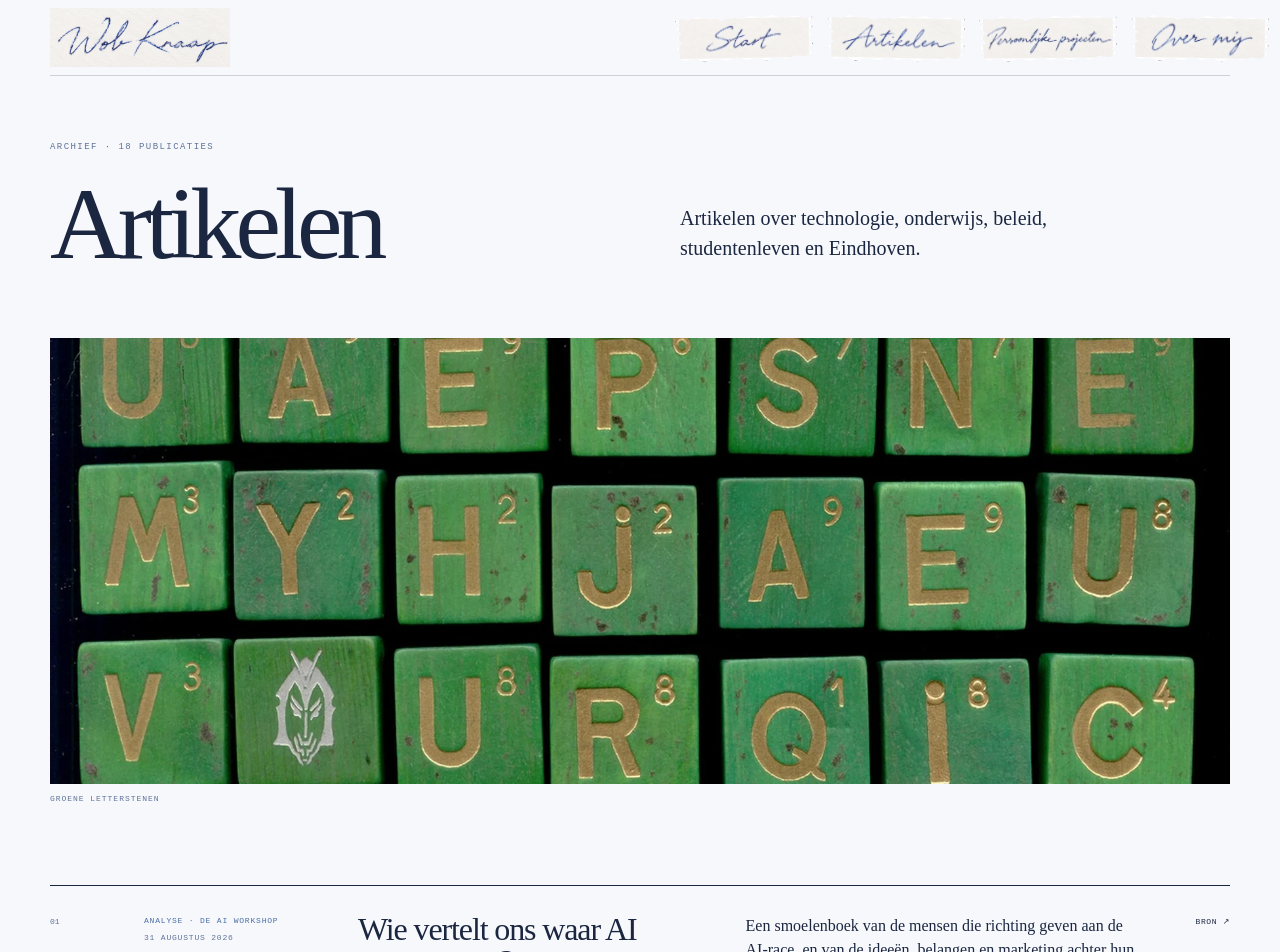
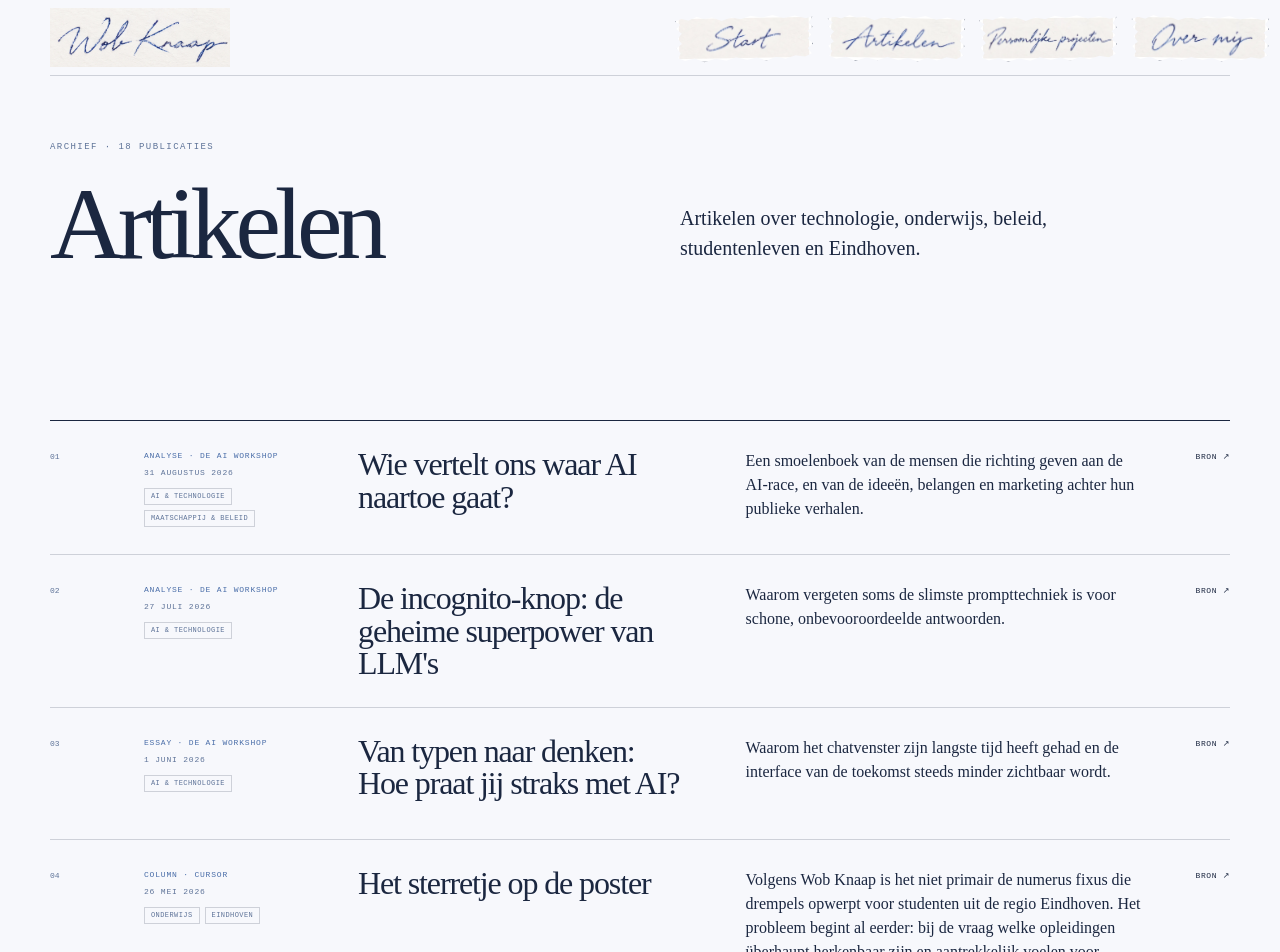
Before and after one commit to Wobknaap/Site, a Next.js app: page /artikelen in a window 1280 px wide. Shown: the top 952 px of the page. Built offline with nearby package versions, Linux system fonts and the light colour scheme.

Commit message:
Remove article archive banner image

```diff
--- a/app/artikelen/page.tsx
+++ b/app/artikelen/page.tsx
@@ -17,10 +17,6 @@ export default function ArticlesPage() {
         <h1>Artikelen</h1>
         <p>Artikelen over technologie, onderwijs, beleid, studentenleven en Eindhoven.</p>
       </header>
-      <figure className="wide-image page-wrap">
-        <img src="/images/letterstenen-banner.webp" alt="Groene letterstenen met losse letters in een raster" />
-        <figcaption>Groene letterstenen</figcaption>
-      </figure>
       <section className="archive-page page-wrap">
         <ArticleList items={articles} />
       </section>
--- a/scripts/build-pages.mjs
+++ b/scripts/build-pages.mjs
@@ -142,7 +142,7 @@ await writeRoute("/artikelen", layout({
   title: "Artikelen · Wob Knaap",
   description: "Columns, essays en analyses over technologie, onderwijs, beleid, studentenleven en andere onderwerpen.",
   active: "artikelen",
-  body: `<main id="top"><header class="page-intro page-wrap"><p class="eyebrow">Archief · ${articles.length} publicaties</p><h1>Artikelen</h1><p>Artikelen over technologie, onderwijs, beleid, studentenleven en Eindhoven.</p></header><figure class="wide-image page-wrap"><img src="${href("/images/letterstenen-banner.webp")}" alt="Groene letterstenen met losse letters in een raster"><figcaption>Groene letterstenen</figcaption></figure><section class="archive-page page-wrap">${articleList(articles)}</section></main>`,
+  body: `<main id="top"><header class="page-intro page-wrap"><p class="eyebrow">Archief · ${articles.length} publicaties</p><h1>Artikelen</h1><p>Artikelen over technologie, onderwijs, beleid, studentenleven en Eindhoven.</p></header><section class="archive-page page-wrap">${articleList(articles)}</section></main>`,
 }));
 
 await writeRoute("/projecten", layout({
```
